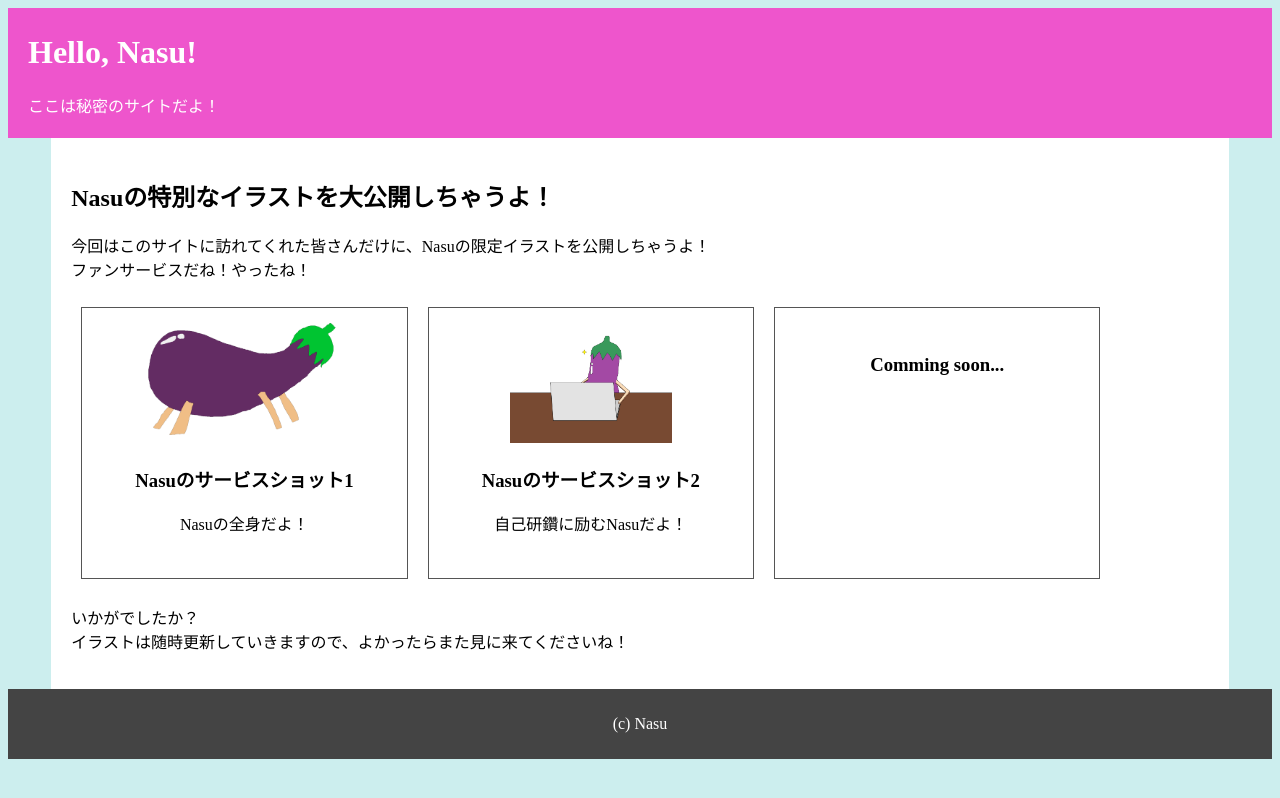
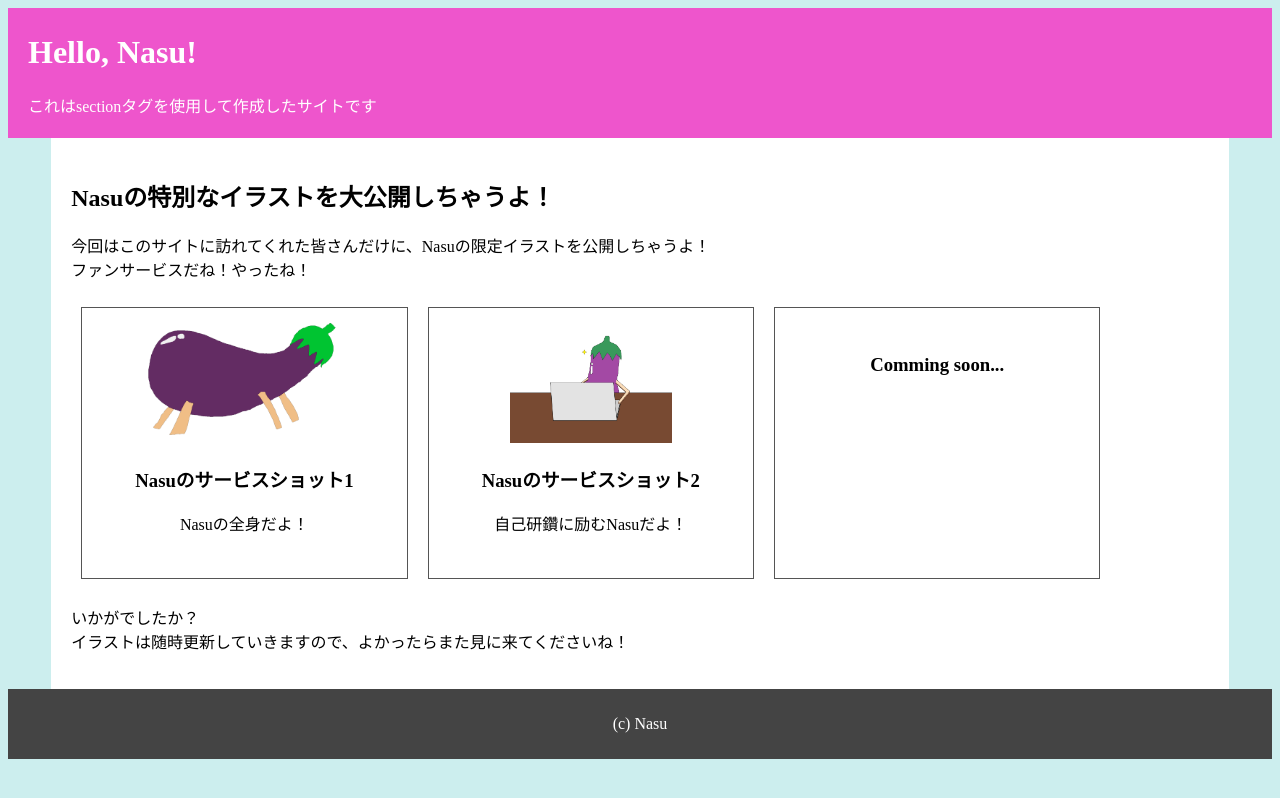
Before and after one commit to Nasu-beginner/Portfolio2, a plain HTML site: page index.html in a window 1280 px wide. Drawn offline with Linux system fonts and the light colour scheme.

Commit message:
index.htmlを更新

```diff
--- a/index.html
+++ b/index.html
@@ -9,7 +9,7 @@
   <body>
     <header>
       <h1>Hello, Nasu!</h1>
-      <p>ここは秘密のサイトだよ！</p>
+      <p>これはsectionタグを使用して作成したサイトです</p>
     </header>
 
     <div class="main-contents">
```
